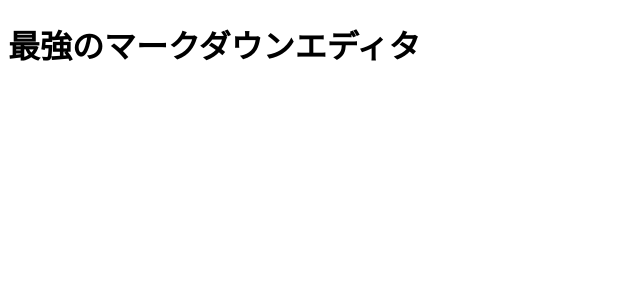
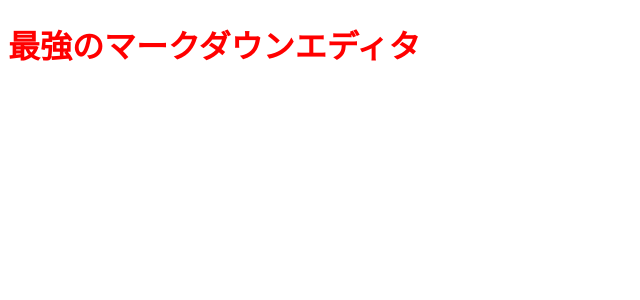
Before and after one commit to yukiHaga/react-markdown, a React app: page / in a window 1280 px wide. Shown: the top 300 px of the page, without its empty margins (0-640 px from the left). Built offline with nearby package versions, Linux system fonts and the light colour scheme.

Commit message:
Add: styled-componentsを導入した

```diff
--- a/package.json
+++ b/package.json
@@ -8,8 +8,10 @@
   "dependencies": {
     "@types/react": "^17.0.44",
     "@types/react-dom": "^17.0.15",
+    "@types/styled-components": "^5.1.25",
     "react": "^17.0.2",
     "react-dom": "^17.0.2",
+    "styled-components": "^5.3.5",
     "ts-loader": "^9.2.8",
     "typescript": "^4.6.3",
     "webpack": "^5.72.0",
--- a/src/index.tsx
+++ b/src/index.tsx
@@ -1,6 +1,10 @@
-import * as React from 'react';
-import { render } from 'react-dom';
+import * as React from "react";
+import { render } from "react-dom";
+import styled from "styled-components";
 
-const Main = (<h1>最強のマークダウンエディタ</h1>);
+const Header = styled.h1`
+  color: red;
+`;
 
-render(Main, document.getElementById('app'));
+const Main = <Header>最強のマークダウンエディタ</Header>;
+render(Main, document.getElementById("app"));
```
Also changed, not shown: 1 other file (tests, documents, lock files or other folders).
